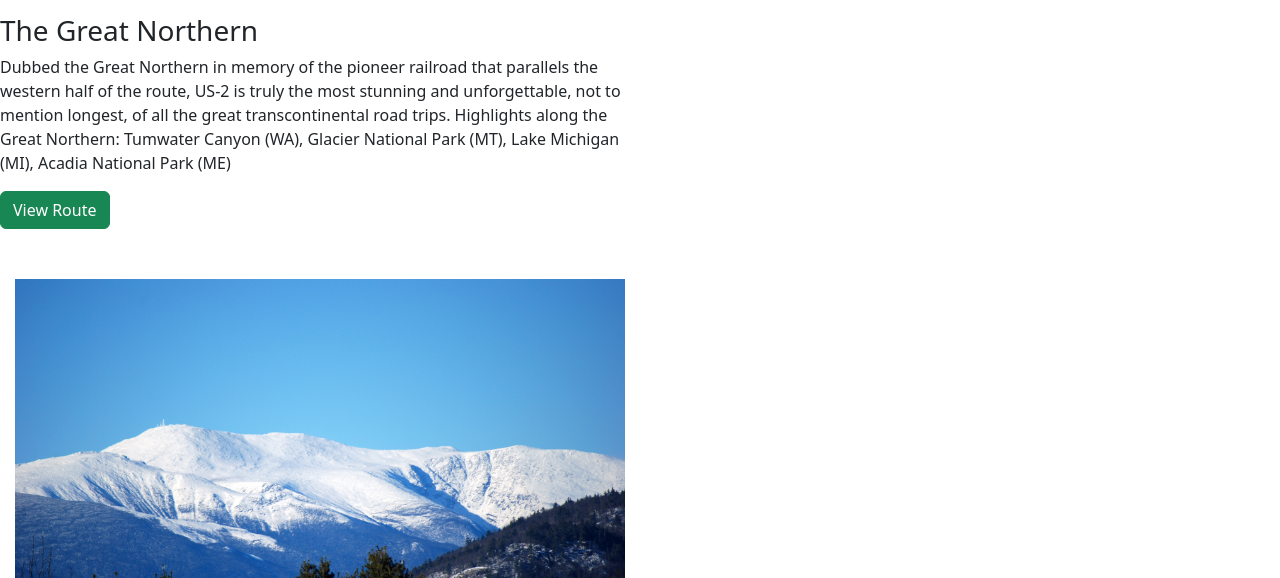
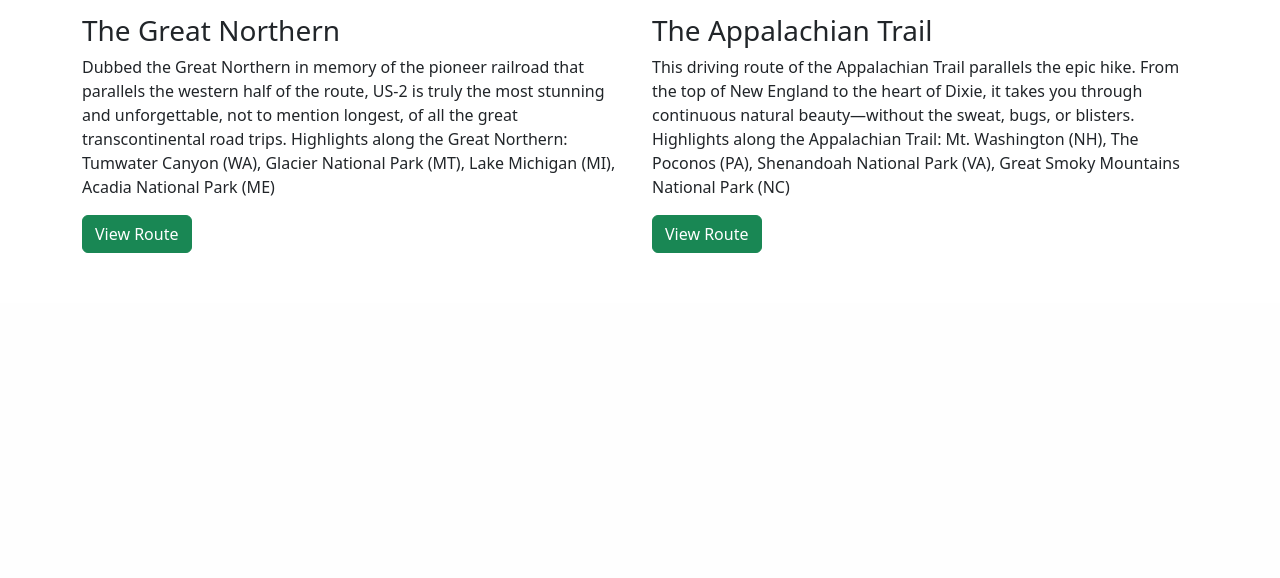
Before and after one commit to Megwana/OpenRoad, a Flask app: page /trips in a window 1280 px wide. Shown: the part 1677-2255 px from the top of the page. After the commit the page ends 1930 px from the top, so only its background shows below. Run offline with Flask 2, Linux system fonts and the light colour scheme; the visitor is signed in with stand-in values (Sample User, id 1); some libraries are stand-ins or nearby versions.

Commit message:
fixed div and row order. The last two were not within the container so it was putting them out of line

```diff
--- a/openroad/templates/trips.html
+++ b/openroad/templates/trips.html
@@ -138,6 +138,9 @@
           </div>
         </div>
       </div>
+    </div>
+      <div class="row">
+        <!-- Lonliest Road column -->
       <div class="col-sm-6">
         <div class="lr trips-img"></div>
         <h3>The Loneliest Road</h3>
@@ -237,6 +240,7 @@
           </div>
         </div>
       </div>
+      <!-- Oregon Trail column -->
     <div class="col-sm-6">
             <div class="ot trips-img"></div>
             <h3>The Oregon Trail</h3>
@@ -336,9 +340,9 @@
           </div>
         </div>
       </div>
-        </div>
-      </div>
-        <div class="row">
+    </div>
+      <div class="row">
+        <!-- The Great Northern Column  -->
         <div class="col-sm-6">
             <div class="gn trips-img"></div>
             <h3>The Great Northern</h3>
@@ -438,7 +442,7 @@
               </div>
             </div>
           </div>
-        </div>
+          <!-- Alpachian Trail Column -->
         <div class="col-sm-6">
             <div class="at trips-img"></div>
             <h3>The Appalachian Trail</h3>
@@ -537,10 +541,9 @@
                 </div>
               </div>
             </div>
-          </div>
         </div>
-    </div>
-  </div>
+      </div>
+      </div>
   <div>
     <button onclick="topFunction()" id="myBtn" title="Go to top" class="btn btn-dark topBtn">Back to the Top of the page</button>
   </div>
```
